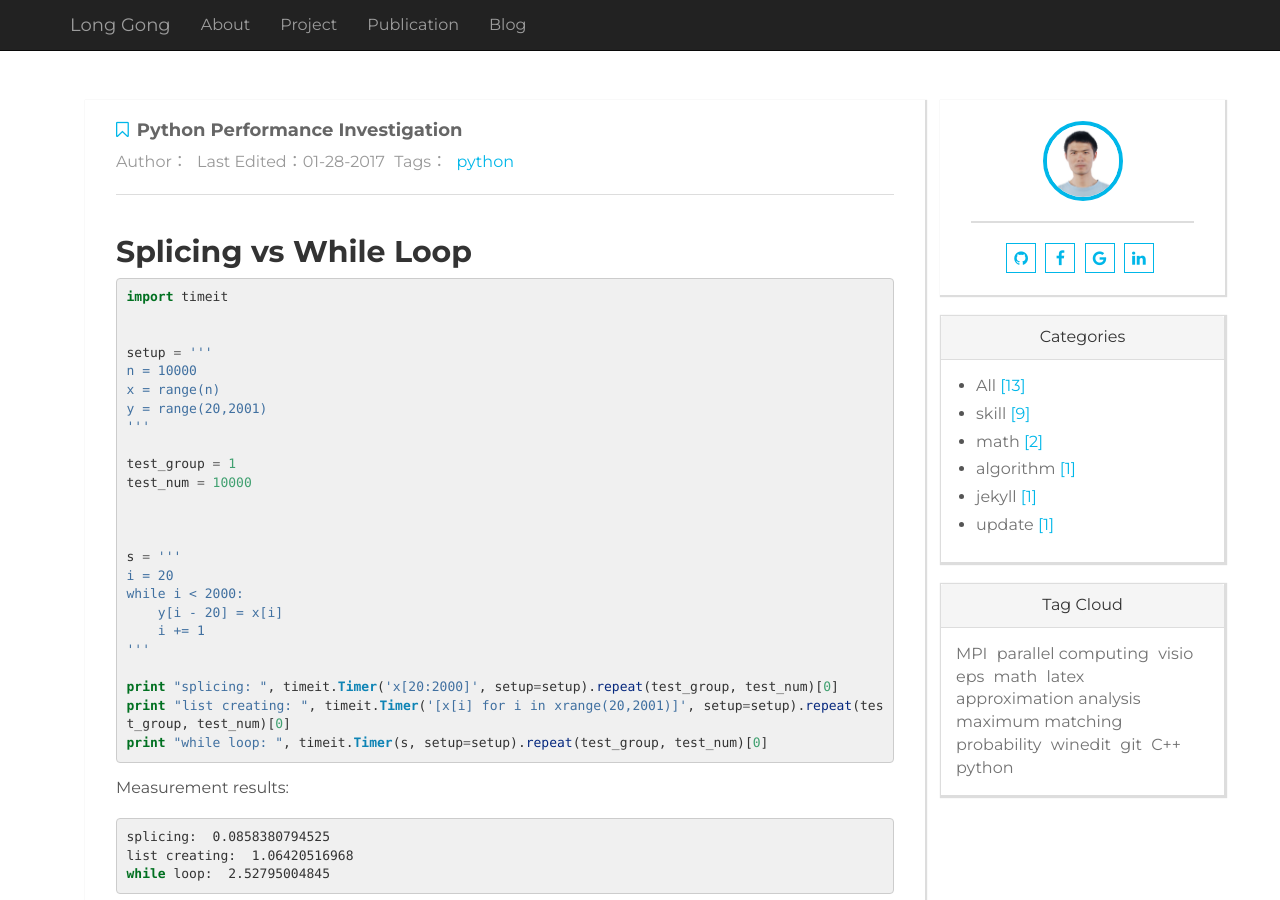
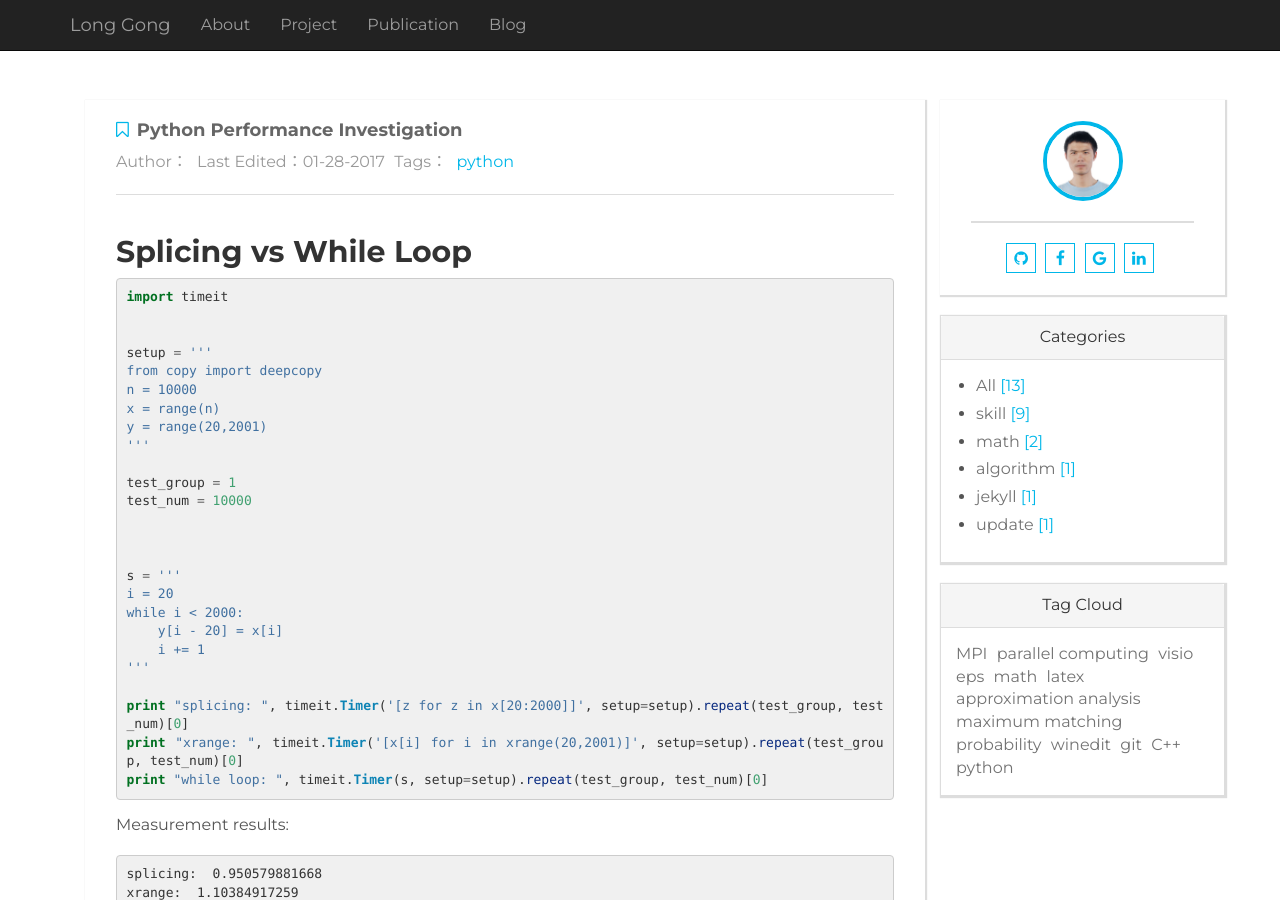
Before and after one commit to lgong30/personal_web_enhanced, a Jekyll site: the page built from _posts/2017-01-28-python-performance-investigation.md, in a window 1280 px wide and 900 px high. Built offline with Jekyll 4.4.1, drawn with Linux system fonts in a browser that asks for light colours; comment, search, counter and statistics services are not loaded.

Commit message:
add a post

````diff
--- a/_posts/2017-01-28-python-performance-investigation.md
+++ b/_posts/2017-01-28-python-performance-investigation.md
@@ -15,6 +15,7 @@ import timeit
 
 
 setup = '''
+from copy import deepcopy
 n = 10000
 x = range(n)
 y = range(20,2001)
@@ -32,8 +33,8 @@ while i < 2000:
     i += 1
 '''
 
-print "splicing: ", timeit.Timer('x[20:2000]', setup=setup).repeat(test_group, test_num)[0]
-print "list creating: ", timeit.Timer('[x[i] for i in xrange(20,2001)]', setup=setup).repeat(test_group, test_num)[0]
+print "splicing: ", timeit.Timer('[z for z in x[20:2000]]', setup=setup).repeat(test_group, test_num)[0]
+print "xrange: ", timeit.Timer('[x[i] for i in xrange(20,2001)]', setup=setup).repeat(test_group, test_num)[0]
 print "while loop: ", timeit.Timer(s, setup=setup).repeat(test_group, test_num)[0]
 ```
 
@@ -43,9 +44,9 @@ print "while loop: ", timeit.Timer(s, setup=setup).repeat(test_group, test_num)[
 Measurement results:
 
 ```shell
-splicing:  0.0858380794525
-list creating:  1.06420516968
-while loop:  2.52795004845
+splicing:  0.950579881668
+xrange:  1.10384917259
+while loop:  2.56404590607
 ```
 
 
````
